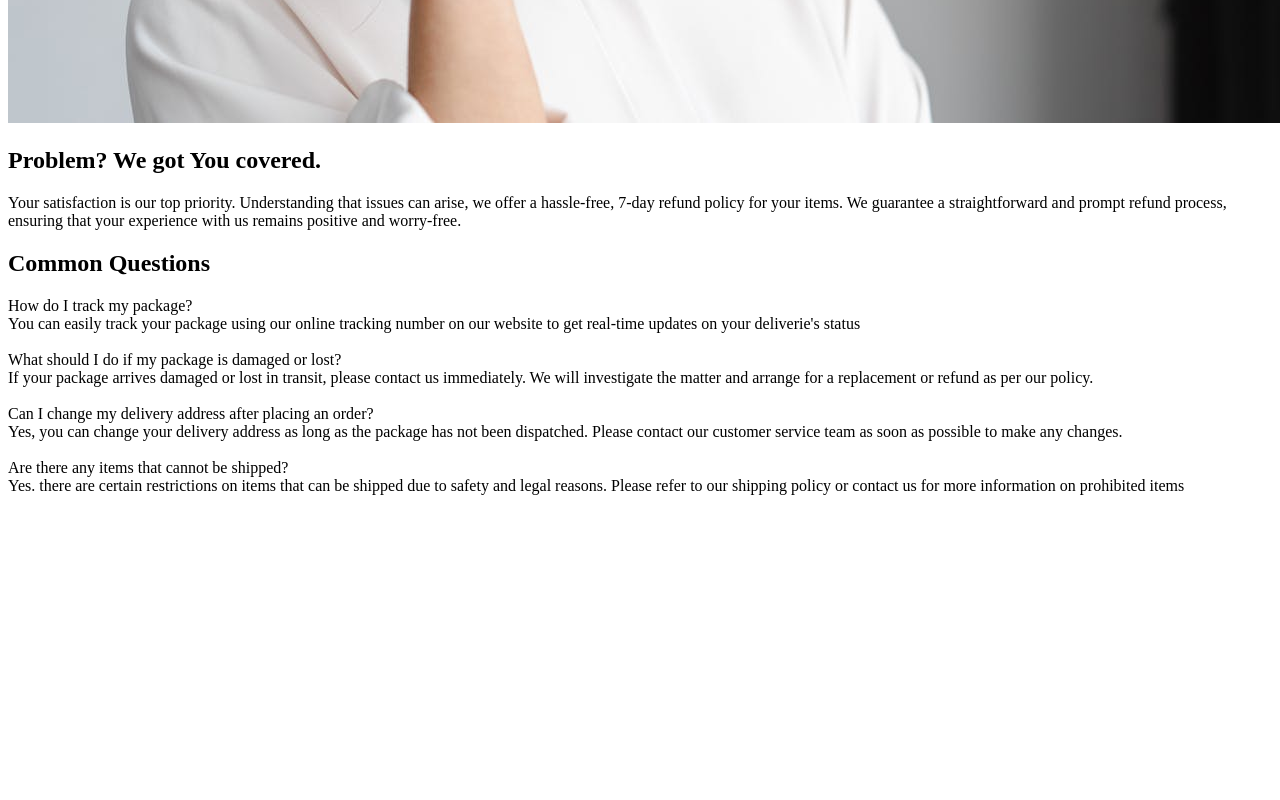
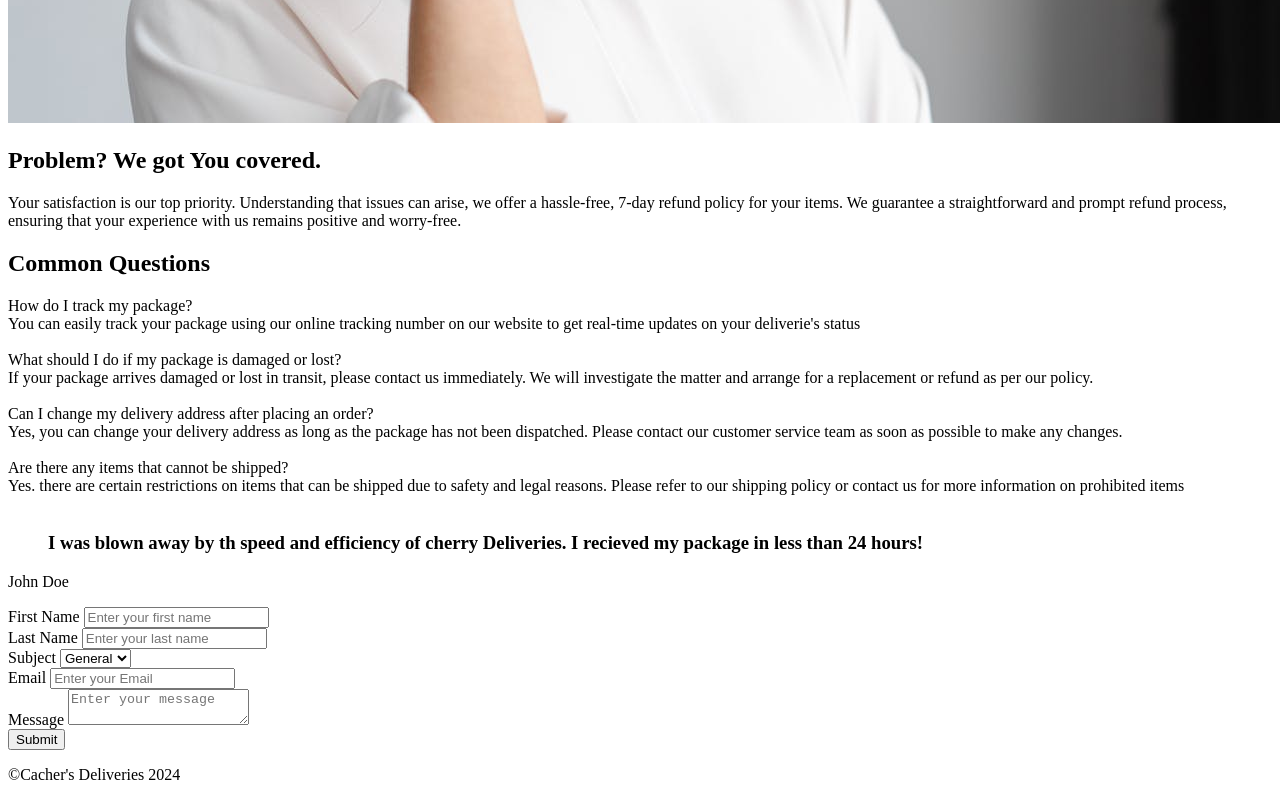
Before and after one commit to JarvisAppleSlice/Static-Web-App, a plain HTML site: page index.html in a window 1280 px wide. Shown: the part 2942-3742 px from the top of the page. Before the commit the page ends 3463 px from the top, so only its background shows below. Drawn offline with Linux system fonts and the light colour scheme.

Commit message:
Update index.html

```diff
--- a/index.html
+++ b/index.html
@@ -76,8 +76,51 @@
         </div>
 
         <section id="contact"></section>
+        <blockquote>
+            <h3>I was blown away by th speed and efficiency of cherry Deliveries. I recieved my package in less than 24
+                hours!</h3>
+        </blockquote>
+        <p>John Doe</p>
+        <form method="post">
+            <div class="input-row">
+                <div class="input-group">
+                    <label for="first-name">First Name</label>
+                    <input id="first-name" type="text" placeholder="Enter your first name" required />
+                </div>
+
+                <div class="input-group">
+                    <label for="last-name">Last Name</label>
+                    <input id="last-name" type="text" placeholder="Enter your last name" required />
+                </div>
+            </div>
+
+            <div class="input-row">
+                <div class="input-group">
+                    <label for="subject">Subject</label>
+                    <select id="subject">
+                        <option value="general" selected>General</option>
+                        <option value="delivery">Delivery</option>
+                        <option value="refund">Refund</option>
+                    </select>
+                </div>
+
+                <div class="input-group"></div>
+                <label for="email">Email</label>
+                <input id="email" type="text" placeholder="Enter your Email" required />
+            </div>
+
+            <div class="input-group">
+                <label for="message">Message</label>
+                <textarea id="message" name="message" placeholder="Enter your message" required></textarea>
+            </div>
+
+            <button>Submit</button>
+
+        </form>
     </main>
-    <footer> </footer>
+    <footer>
+        <p>&copy;Cacher's Deliveries 2024</p>
+    </footer>
 </body>
 
 </html>
```
